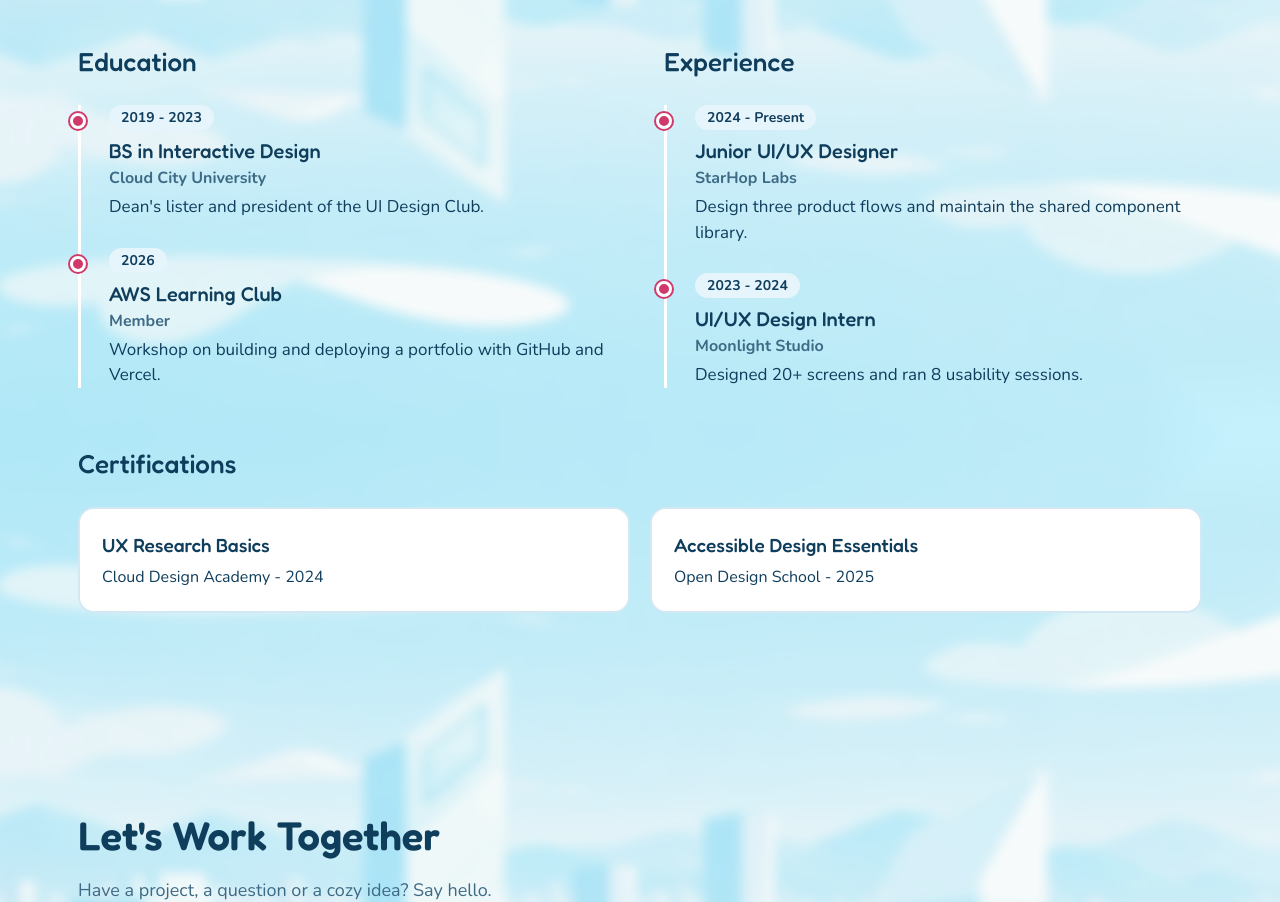
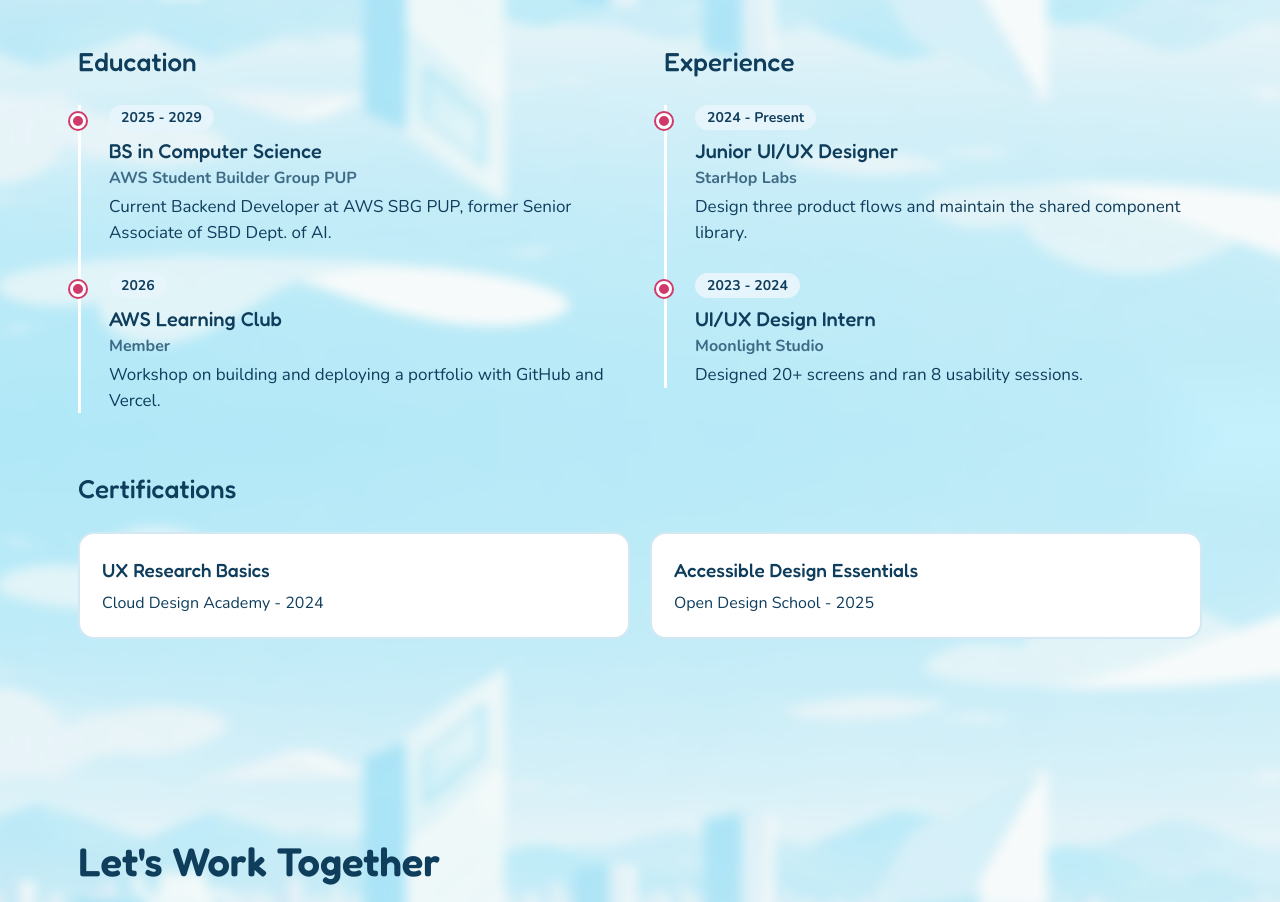
Before and after one commit to ItzEvhyx/my-first-portfolio, a Next.js app: page / in a window 1280 px wide. Shown: the part 4120-5022 px from the top of the page. Built offline with nearby package versions, Linux system fonts and the light colour scheme.

Commit message:
feat: added education part

```diff
--- a/content/education.js
+++ b/content/education.js
@@ -1,7 +1,7 @@
 // EDIT THIS FILE: Change text in quotes. To add an item, copy an existing item and keep its commas and brackets.
 
 export const education = [
-    { date: '2019 - 2023', title: 'BS in Interactive Design', org: 'Cloud City University', desc: "Dean's lister and president of the UI Design Club." },
+    { date: '2025 - 2029', title: 'BS in Computer Science', org: 'AWS Student Builder Group PUP', desc: "Current Backend Developer at AWS SBG PUP, former Senior Associate of SBD Dept. of AI." },
     { date: '2026', title: 'AWS Learning Club', org: 'Member', desc: 'Workshop on building and deploying a portfolio with GitHub and Vercel.' },
   ];
 
```
